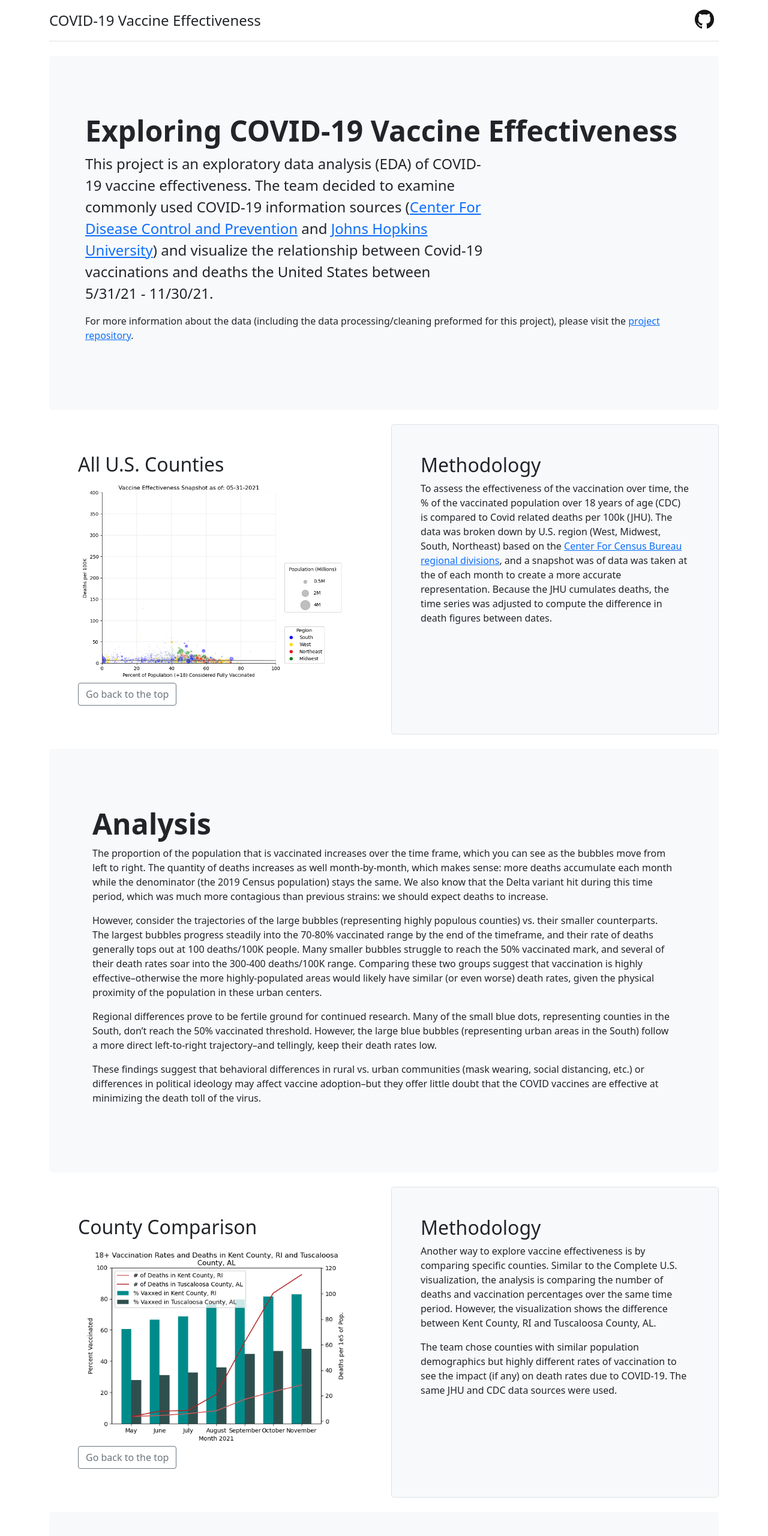
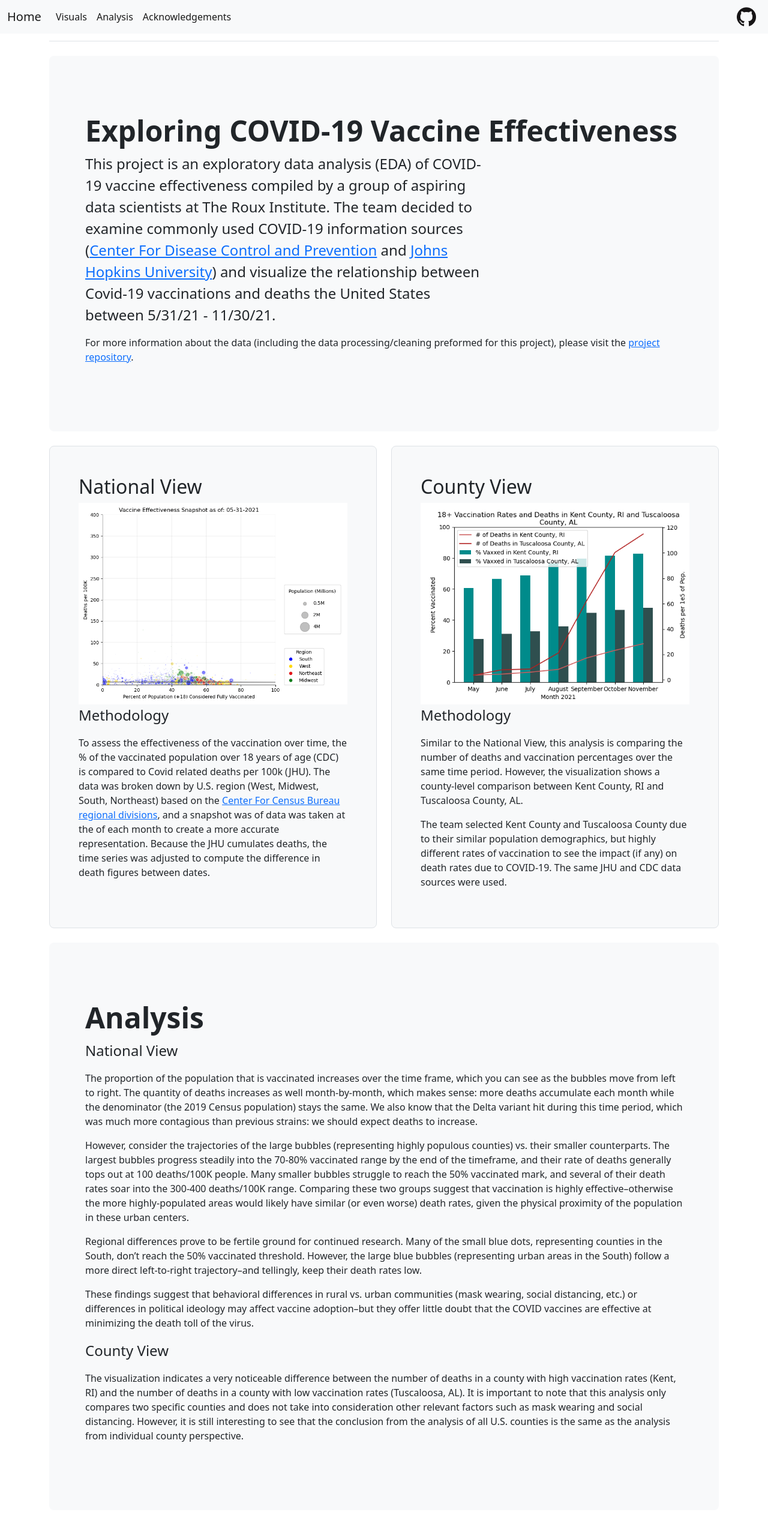
Before and after one commit to ds5010/vaccines, a plain HTML site: page docs/index.html in a window 1280 px wide. Shown: the top 2560 px of the page at 60% size. Drawn offline with nearby package versions, Linux system fonts and the light colour scheme.

Commit message:
update to html

```diff
--- a/docs/index.html
+++ b/docs/index.html
@@ -3,13 +3,69 @@
   <head>
     <meta charset="utf-8">
     <meta name="viewport" content="width=device-width, initial-scale=1">
-    <title>COVID-19 Vaccine Effectiveness</title>
+    <meta name="description" content="Explanation of data analysis showing effectiveness of COVID-19 vaccine in US in 2021">
+    <meta name="author" content="The students in DS5010 Spring 2022, with thanks to Bootstrap">
+    <meta name="generator" content="Hugo 0.88.1">
+    <title>DS5010 COVID Vaccine Project</title>
 
     <!-- Bootstrap core CSS -->
     <link href="https://cdn.jsdelivr.net/npm/bootstrap@5.1.3/dist/css/bootstrap.min.css" rel="stylesheet">
+    <link href="/docs/5.1/dist/css/bootstrap.min.css" rel="stylesheet" integrity="sha384-1BmE4kWBq78iYhFldvKuhfTAU6auU8tT94WrHftjDbrCEXSU1oBoqyl2QvZ6jIW3" crossorigin="anonymous">
 
-  </head>
-  <body>
+    <!-- Favicons -->
+    <link rel="apple-touch-icon" href="/docs/5.1/assets/img/favicons/apple-touch-icon.png" sizes="180x180">
+    <link rel="icon" href="/docs/5.1/assets/img/favicons/favicon-32x32.png" sizes="32x32" type="image/png">
+    <link rel="icon" href="/docs/5.1/assets/img/favicons/favicon-16x16.png" sizes="16x16" type="image/png">
+    <link rel="manifest" href="/docs/5.1/assets/img/favicons/manifest.json">
+    <link rel="mask-icon" href="/docs/5.1/assets/img/favicons/safari-pinned-tab.svg" color="#7952b3">
+    <link rel="icon" href="/docs/5.1/assets/img/favicons/favicon.ico">
+    <meta name="theme-color" content="#7952b3">
+
+          <style>
+            .bd-placeholder-img {
+              font-size: 1.125rem;
+              text-anchor: middle;
+              -webkit-user-select: none;
+              -moz-user-select: none;
+              user-select: none;
+            }
+
+            @media (min-width: 768px) {
+              .bd-placeholder-img-lg {
+                font-size: 3.5rem;
+              }
+            }
+          </style>
+
+<!-- Custom styles for this template -->
+<link href="navbar-top-fixed.css" rel="stylesheet">
+</head>
+<body>
+
+<nav class="navbar navbar-expand-md navbar-light fixed-top bg-light">
+<div class="container-fluid">
+  <a class="navbar-brand" href="#">Home</a>
+  <button class="navbar-toggler" type="button" data-bs-toggle="collapse" data-bs-target="#navbarCollapse" aria-controls="navbarCollapse" aria-expanded="false" aria-label="Toggle navigation">
+    <span class="navbar-toggler-icon"></span>
+  </button>
+  <div class="collapse navbar-collapse" id="navbarCollapse">
+    <ul class="navbar-nav me-auto mb-2 mb-md-0">
+      <li class="nav-item">
+        <a class="nav-link active" aria-current="page" href="#">Visuals</a>
+      </li>
+      <li class="nav-item">
+        <a class="nav-link active" aria-current="page" href="#">Analysis</a>
+      </li>
+      <li class="nav-item">
+        <a class="nav-link active" aria-current="page" href="#">Acknowledgements</a>
+      </li>
+    </ul>
+    <a href="/" class="nav-item align-right mx-2">
+      <img src="github.png" width="32px"/>
+    </a>
+  </div>
+</div>
+</nav>
 
   <div class="container">
     <header class="d-flex flex-wrap justify-content-center py-3 mb-4 border-bottom">
@@ -18,31 +74,35 @@
       </a>
 
       <a href="/" class="nav-item align-right mx-2">
-        <img src="github.png" width="32px"/>
       </a>
     </header>
 
     <div class="p-5 mb-4 bg-light rounded-3">
       <div class="container-fluid py-5">
         <h1 class="display-5 fw-bold">Exploring COVID-19 Vaccine Effectiveness</h1>
-        <p class="col-md-8 fs-4">This project is an exploratory data analysis (EDA) of COVID-19 vaccine effectiveness. The team decided to examine commonly used COVID-19 information sources (<a href="https://data.cdc.gov/Vaccinations/COVID-19-Vaccinations-in-the-United-States-County/8xkx-amqh">Center For Disease Control and Prevention</a> and <a href="https://github.com/CSSEGISandData/COVID-19/tree/f57525e860010f6c5c0c103fd97e2e7282b480c8">Johns Hopkins University</a>) and visualize the relationship between Covid-19 vaccinations and deaths the United States between 5/31/21 - 11/30/21.</p><p>For more information about the data (including the data processing/cleaning preformed for this project), please visit the <a href="https://github.com/ds5010/vaccines">project repository</a>.</p>
+        <p class="col-md-8 fs-4">This project is an exploratory data analysis (EDA) of COVID-19 vaccine effectiveness compiled by a group of aspiring data scientists at The Roux Institute. The team decided to examine commonly used COVID-19 information sources (<a href="https://data.cdc.gov/Vaccinations/COVID-19-Vaccinations-in-the-United-States-County/8xkx-amqh">Center For Disease Control and Prevention</a> and <a href="https://github.com/CSSEGISandData/COVID-19/tree/f57525e860010f6c5c0c103fd97e2e7282b480c8">Johns Hopkins University</a>) and visualize the relationship between Covid-19 vaccinations and deaths the United States between 5/31/21 - 11/30/21.</p><p>For more information about the data (including the data processing/cleaning preformed for this project), please visit the <a href="https://github.com/ds5010/vaccines">project repository</a>.</p>
       </div>
     </div>
 
     <div class="row align-items-md-stretch">
       <div class="col-md-6">
-        <div class="h-100 p-5 rounded-3">
-          <h2>All U.S. Counties</h2>
+        <div class="h-100 p-5 bg-light border rounded-3">
+          <h2>National View</h2>
           <div class="ratio ratio-4x3">
             <img src="https://raw.githubusercontent.com/ds5010/vaccines/main/img/animation.gif" class="img-fluid">
           </div>
-          <a class="btn btn-outline-secondary" href="#">Go back to the top</a>
+          <p class="col-md-8 fs-4">Methodology</p>
+          <p>To assess the effectiveness of the vaccination over time, the % of the vaccinated population over 18 years of age (CDC) is compared to Covid related deaths per 100k (JHU). The data was broken down by U.S. region (West, Midwest, South, Northeast) based on the <a href="https://www2.census.gov/geo/pdfs/maps-data/maps/reference/us_regdiv.pdf">Center For Census Bureau regional divisions</a>, and a snapshot was of data was taken at the of each month to create a more accurate representation. Because the JHU cumulates deaths, the time series was adjusted to compute the difference in death figures between dates.</p>
         </div>
       </div>
       <div class="col-md-6">
         <div class="h-100 p-5 bg-light border rounded-3">
-          <h2>Methodology</h2>
-          <p>To assess the effectiveness of the vaccination over time, the % of the vaccinated population over 18 years of age (CDC) is compared to Covid related deaths per 100k (JHU). The data was broken down by U.S. region (West, Midwest, South, Northeast) based on the <a href="https://www2.census.gov/geo/pdfs/maps-data/maps/reference/us_regdiv.pdf">Center For Census Bureau regional divisions</a>, and a snapshot was of data was taken at the of each month to create a more accurate representation. Because the JHU cumulates deaths, the time series was adjusted to compute the difference in death figures between dates.</p>
+          <h2>County View</h2>
+          <div class="ratio ratio-4x3">
+            <img src="https://raw.githubusercontent.com/ds5010/vaccines/main/img/comparison.png" class="img-fluid">
+          </div>
+          <p class="col-md-8 fs-4">Methodology</p>
+          <p>Similar to the National View, this analysis is comparing the number of deaths and vaccination percentages over the same time period. However, the visualization shows a county-level comparison between Kent County, RI and Tuscaloosa County, AL.</p><p>The team selected Kent County and Tuscaloosa County due to their similar population demographics, but highly different rates of vaccination to see the impact (if any) on death rates due to COVID-19. The same JHU and CDC data sources were used.</p>
       </div>
     </div>
 
@@ -54,26 +114,11 @@
     <div class="p-5 mb-4 bg-light rounded-3">
       <div class="container-fluid py-5">
         <h1 class="display-5 fw-bold">Analysis</h1>
+        <p class="col-md-8 fs-4">National View</p>
         <p>The proportion of the population that is vaccinated increases over the time frame, which you can see as the bubbles move from left to right. The quantity of deaths increases as well month-by-month, which makes sense: more deaths accumulate each month while the denominator (the 2019 Census population) stays the same. We also know that the Delta variant hit during this time period, which was much more contagious than previous strains: we should expect deaths to increase.</p>
-<p>However, consider the trajectories of the large bubbles (representing highly populous counties) vs. their smaller counterparts. The largest bubbles progress steadily into the 70-80% vaccinated range by the end of the timeframe, and their rate of deaths generally tops out at 100 deaths/100K people. Many smaller bubbles struggle to reach the 50% vaccinated mark, and several of their death rates soar into the 300-400 deaths/100K range. Comparing these two groups suggest that vaccination is highly effective–otherwise the more highly-populated areas would likely have similar (or even worse) death rates, given the physical proximity of the population in these urban centers.</p><p>Regional differences prove to be fertile ground for continued research. Many of the small blue dots, representing counties in the South, don’t reach the 50% vaccinated threshold. However, the large blue bubbles (representing urban areas in the South) follow a more direct left-to-right trajectory–and tellingly, keep their death rates low.</p><p>These findings suggest that behavioral differences in rural vs. urban communities (mask wearing, social distancing, etc.) or differences in political ideology may affect vaccine adoption–but they offer little doubt that the COVID vaccines are effective at minimizing the death toll of the virus.</p>
-
-      </div>
-    </div>
-
-<div class="row align-items-md-stretch">
-      <div class="col-md-6">
-        <div class="h-100 p-5 rounded-3">
-          <h2>County Comparison</h2>
-          <div class="ratio ratio-4x3">
-            <img src="https://raw.githubusercontent.com/ds5010/vaccines/main/img/comparison.png" class="img-fluid">
-          </div>
-          <a class="btn btn-outline-secondary" href="#">Go back to the top</a>
-        </div>
-      </div>
-      <div class="col-md-6">
-        <div class="h-100 p-5 bg-light border rounded-3">
-          <h2>Methodology</h2>
-          <p>Another way to explore vaccine effectiveness is by comparing specific counties. Similar to the Complete U.S. visualization, the analysis is comparing the number of deaths and vaccination percentages over the same time period. However, the visualization shows the difference between Kent County, RI and Tuscaloosa County, AL.</p><p>The team chose counties with similar population demographics but highly different rates of vaccination to see the impact (if any) on death rates due to COVID-19. The same JHU and CDC data sources were used.</p>
+        <p>However, consider the trajectories of the large bubbles (representing highly populous counties) vs. their smaller counterparts. The largest bubbles progress steadily into the 70-80% vaccinated range by the end of the timeframe, and their rate of deaths generally tops out at 100 deaths/100K people. Many smaller bubbles struggle to reach the 50% vaccinated mark, and several of their death rates soar into the 300-400 deaths/100K range. Comparing these two groups suggest that vaccination is highly effective–otherwise the more highly-populated areas would likely have similar (or even worse) death rates, given the physical proximity of the population in these urban centers.</p><p>Regional differences prove to be fertile ground for continued research. Many of the small blue dots, representing counties in the South, don’t reach the 50% vaccinated threshold. However, the large blue bubbles (representing urban areas in the South) follow a more direct left-to-right trajectory–and tellingly, keep their death rates low.</p><p>These findings suggest that behavioral differences in rural vs. urban communities (mask wearing, social distancing, etc.) or differences in political ideology may affect vaccine adoption–but they offer little doubt that the COVID vaccines are effective at minimizing the death toll of the virus.</p>
+        <p class="col-md-8 fs-4">County View</p>
+        <p>The visualization indicates a very noticeable difference between the number of deaths in a county with high vaccination rates (Kent, RI) and the number of deaths in a county with low vaccination rates (Tuscaloosa, AL). It is important to note that this analysis only compares two specific counties and does not take into consideration other relevant factors such as mask wearing and social distancing. However, it is still interesting to see that the conclusion from the analysis of all U.S. counties is the same as the analysis from individual county perspective.</p>
       </div>
     </div>
 
@@ -82,11 +127,11 @@
       </a>
     </header>
 
-    <div class="p-5 mb-4 bg-light rounded-3">
+    <div class="p-10 mb-6 bg-light rounded-3">
       <div class="container-fluid py-5">
-        <h1 class="display-5 fw-bold">Analysis</h1>
-        <p>The visualization indicates a very noticeable difference between the number of deaths in a county with high vaccination rates (Kent, RI) and the number of deaths in a county with low vaccination rates (Tuscaloosa, AL). It is important to note that this analysis only compares two specific counties and does not take into consideration other relevant factors such as mask wearing and social distancing. However, it is still interesting to see that the conclusion from the analysis of all U.S. counties is the same as the analysis from individual county perspective.</p>
-
+        <p class="col-md-8 fw-bold fs-4">Acknowledgements</p>
+        <p>For more information about the contributors of this project, please visit the <a href="https://github.com/ds5010/vaccines/graphs/contributors">project repository</a>.</p>
+        <p>The inspiration to visualize vaccine rate v death rate for this project came from the following NPR article: <a href="https://www.npr.org/sections/health-shots/2021/12/05/1059828993/data-vaccine-misinformation-trump-counties-covid-death-rate">Pro-Trump counties now have far higher COVID death rates. Misinformation is to blame</a>.</p>
       </div>
     </div>
 
```
